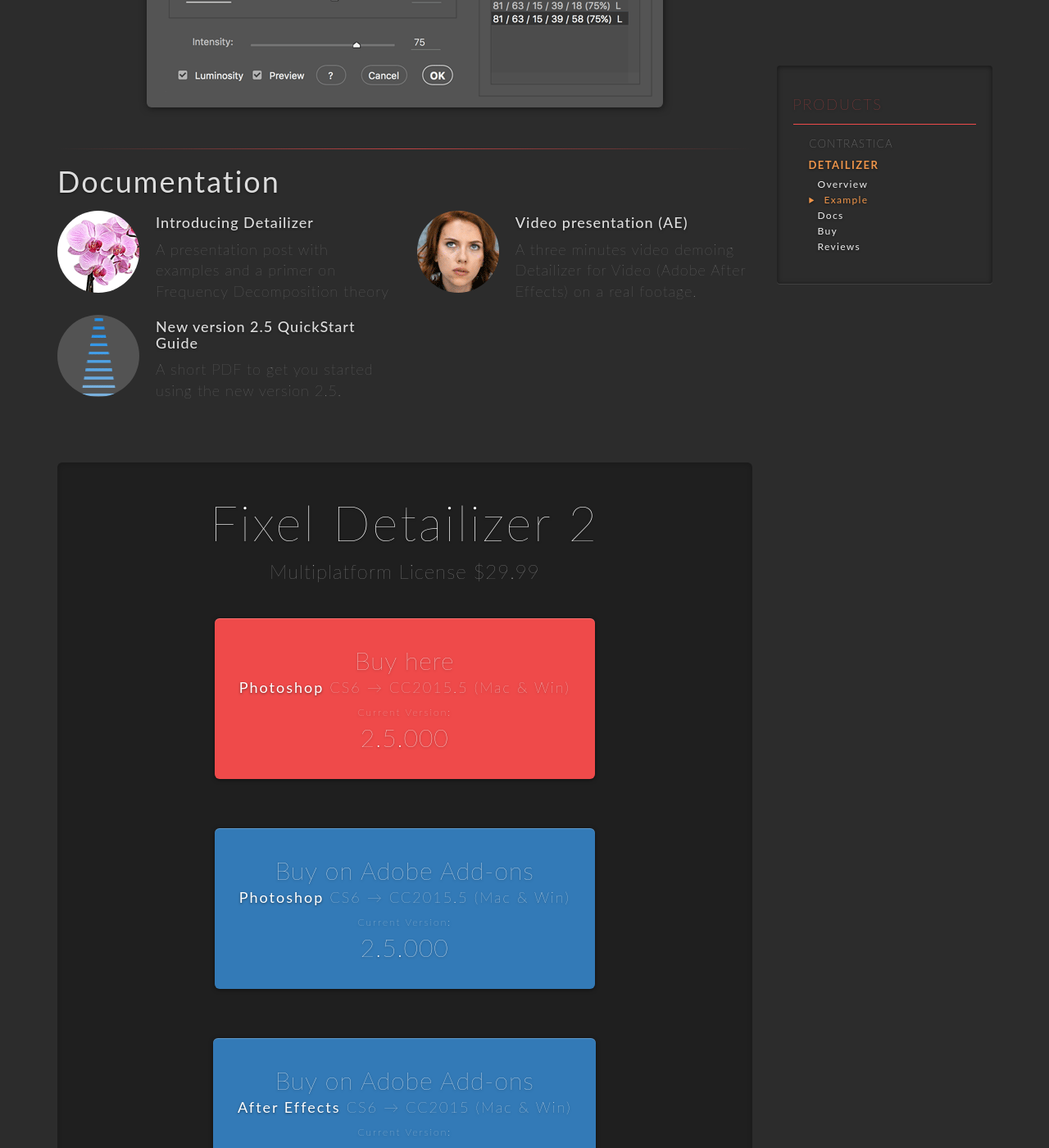
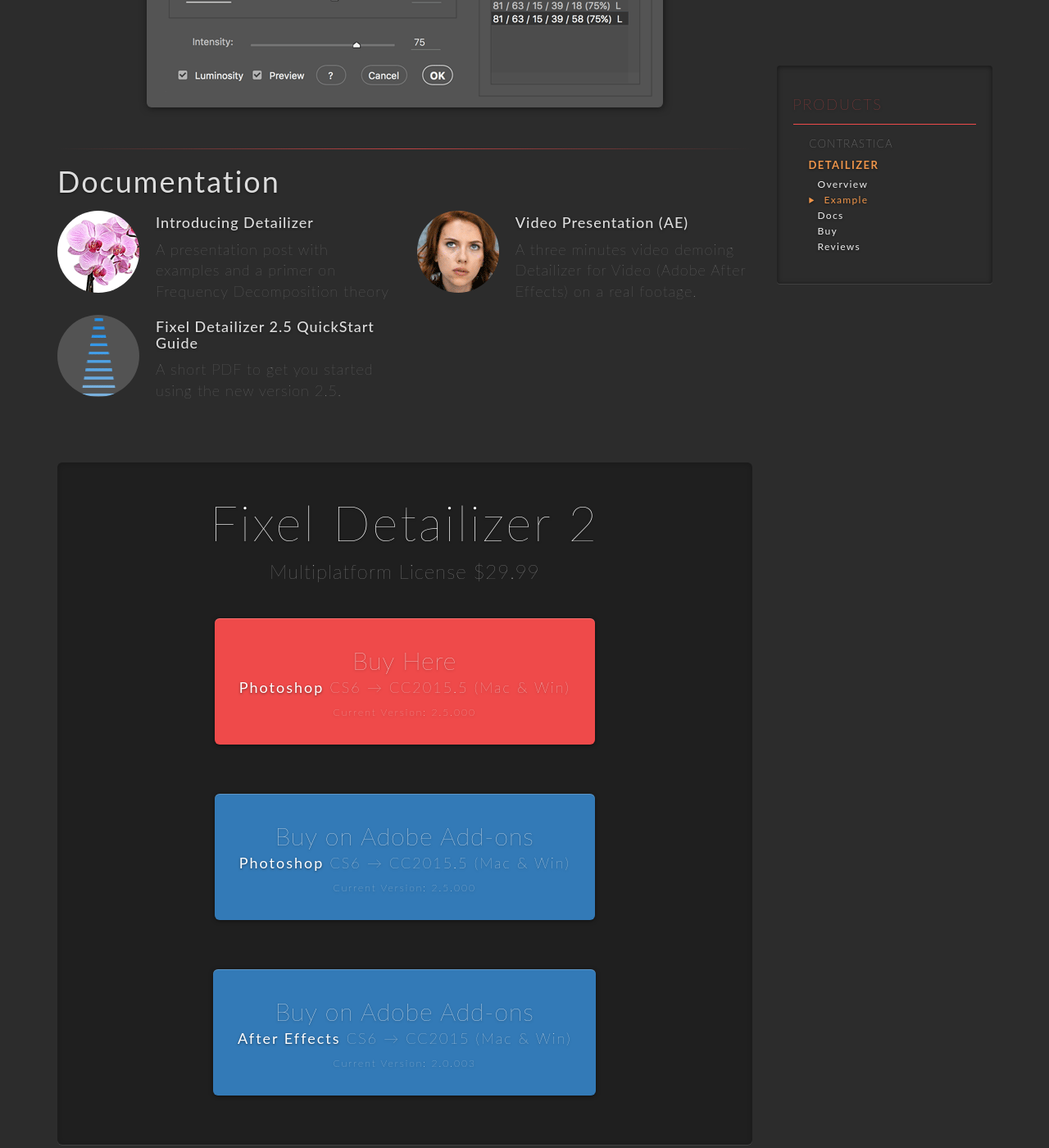
Before and after one commit to FixelAlgorithmsTeam/fixel, a Jekyll site: the page built from products/detailizer/index.html, in a window 1280 px wide and 1400 px high, scrolled down 3475 px. Shown: the whole window at 82% size. Built offline with Jekyll 4.4.1, drawn with Linux system fonts in a browser that asks for light colours; nearby versions of some CDN libraries; comment, search, counter and statistics services are not loaded.

Commit message:
Update index.html
Fixed small fonts issue on the "Buy" buttons.

```diff
--- a/products/detailizer/index.html
+++ b/products/detailizer/index.html
@@ -99,13 +99,13 @@
 					<div class="clearfix visible-xs"></div>
 					<div class="col-sm-6">
 						<a href="https://www.youtube.com/watch?v=i6lkUgTEVEQ" title="Detailizer for AE video" target="_blank" class="hide-text detailizer-doc-sprite detailizer-video pull-left img-circle img-documentation">Video presentation (AE)</a>
-						<h4>Video presentation (AE)</h4>
+						<h4>Video Presentation (AE)</h4>
 						<p class="feature-text">A three minutes video demoing Detailizer for Video (Adobe After Effects) on a real footage.</p>
 					</div>
 					<div class="clearfix visible-xs"></div>
 					<div class="col-sm-6">
 						<a href="pdf/Fixel Detailizer 2.5 PS QuickStart.pdf" title="Fixel Detailizer 2.5 PS QuickStart Guide" target="_blank" class="hide-text detailizer-doc-sprite detailizer-quickstart pull-left img-circle img-documentation">New 2.5 version QuickStart Guide</a>
-						<h4>New version 2.5 QuickStart Guide</h4>
+						<h4>Fixel Detailizer 2.5 QuickStart Guide</h4>
 						<p class="feature-text">A short PDF to get you started using the new version 2.5.</p>
 					</div>
 				</div>
@@ -118,15 +118,15 @@
 					<p class="product-subtitle small" property="offers" typeof="Offer">Multiplatform License <span property="price">$29.99</span><meta property="priceCurrency" content="USD"/></p>
 
 					<a href="http://sites.fastspring.com/barranca/product/fixeldetailizer2ps" target="_blank" class="btn btn-primary-red btn-buy" role="button" property="downloadUrl">
-						Buy here <span class="cs6cc"><span class="b">Photoshop</span> CS6 &rarr; CC2015.5 <br class="visible-xs"> <span property="operatingSystem">(Mac & Win)</span></span><span class="cs6cc" style="font-size:40%; margin-top:10px">Current Version: </span><span property="softwareVersion">2.5.000</span>
+						Buy Here <span class="cs6cc"><span class="b">Photoshop</span> CS6 &rarr; CC2015.5 <br class="visible-xs"> <span property="operatingSystem">(Mac & Win)</span></span><span class="cs6cc" style="font-size:40%; margin-top:10px">Current Version: <span property="softwareVersion">2.5.000</span></span>
 					</a>
 
 					<a href="https://creative.adobe.com/addons/products/2757" target="_blank" class="btn btn-primary btn-buy" role="button" property="downloadUrl">
-						Buy on Adobe Add-ons <span class="cs6cc"><span class="b">Photoshop</span> CS6 &rarr; CC2015.5 <br class="visible-xs"> <span property="operatingSystem">(Mac & Win)</span></span><span class="cs6cc" style="font-size:40%; margin-top:10px">Current Version: </span><span property="softwareVersion">2.5.000</span>
+						Buy on Adobe Add-ons <span class="cs6cc"><span class="b">Photoshop</span> CS6 &rarr; CC2015.5 <br class="visible-xs"> <span property="operatingSystem">(Mac & Win)</span></span><span class="cs6cc" style="font-size:40%; margin-top:10px">Current Version: <span property="softwareVersion">2.5.000</span></span>
 					</a>
 
                     <a href="https://creative.adobe.com/addons/products/2344" target="_blank" class="btn btn-primary btn-buy" role="button" property="downloadUrl">
-                        Buy on Adobe Add-ons <span class="cs6cc"><span class="b">After Effects</span> CS6 &rarr; CC2015 <br class="visible-xs"><span property="operatingSystem">(Mac & Win)</span></span><span class="cs6cc" style="font-size:40%; margin-top:10px">Current Version: </span><span property="softwareVersion">2.0.003</span>
+                        Buy on Adobe Add-ons <span class="cs6cc"><span class="b">After Effects</span> CS6 &rarr; CC2015 <br class="visible-xs"><span property="operatingSystem">(Mac & Win)</span></span><span class="cs6cc" style="font-size:40%; margin-top:10px">Current Version: <span property="softwareVersion">2.0.003</span></span>
 					</a>
 				</div>
 			</section>
```
